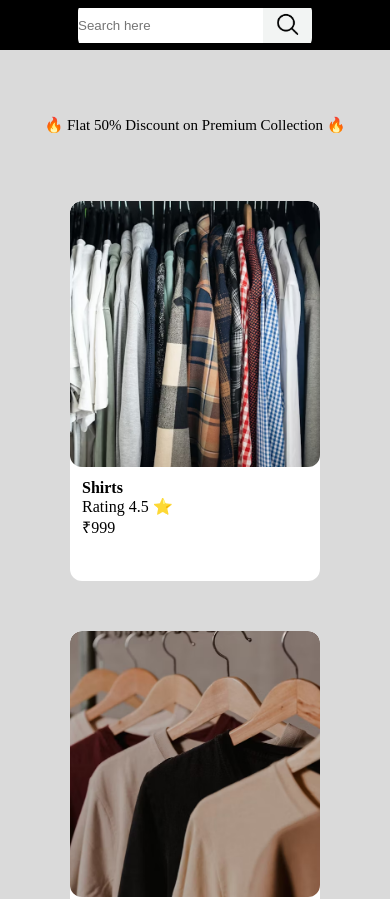
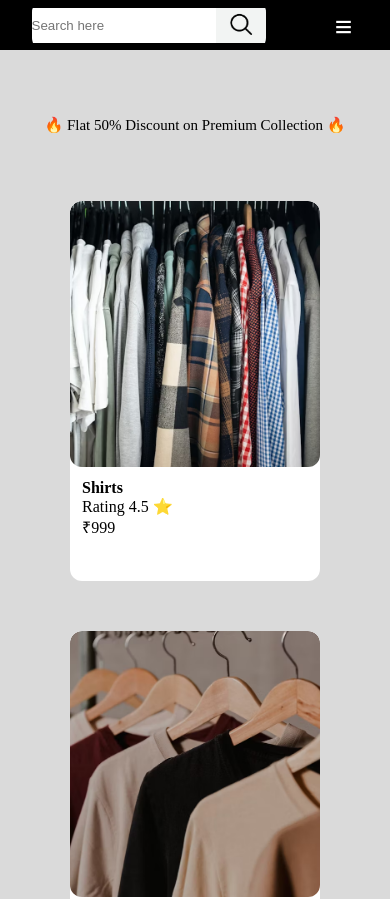
Before and after one commit to Yashraj595/MERN-, a React (Vite) app: page / in a window 390 px wide. Shown: the top 899 px of the page. Built offline with nearby package versions, Linux system fonts and the light colour scheme.

Commit message:
fixing navbar

```diff
--- a/src/components/Navigation.css
+++ b/src/components/Navigation.css
@@ -12,6 +12,7 @@ input[type="search"]::-webkit-search-results-button,
 input[type="search"]::-webkit-search-results-decoration {
   display: none;
 } */
+
 
 
 #cover{
@@ -172,7 +173,9 @@ input{
 
 
 
-
+#threedot{
+display: none;
+}
 
 
 
@@ -197,10 +200,20 @@ input{
 }
 @media(max-width:550px){
 
+
  #uppernav{
 /* font-size: 45px; */
 /* gap: 20px; */
 display: none;
+ }
+ #threedot{
+  display: block;
+  background-color: rgb(0, 0, 0);
+  color :  white;
+  font-size: 30px;
+  border: none;
+  width: 30px;
+  overflow: hidden;
  }
 a{
   /* font-size: 55%; */
--- a/src/components/Navigation.jsx
+++ b/src/components/Navigation.jsx
@@ -125,8 +125,11 @@ const Navigation = () => {
           <Link to="/">Home</Link>
           {/* <Link to="/shop">Shop</Link> */}
           <Link to="/about">About</Link>
-          <Link to="/contact" id="four">Contact </Link>
+          <Link to="/contact" id="four">
+            Contact{' '}
+          </Link>
         </div>
+        <button id="threedot">≡</button>
       </div>
 
       <div className="search-results">
```
